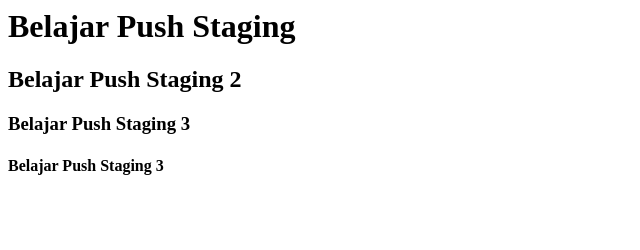
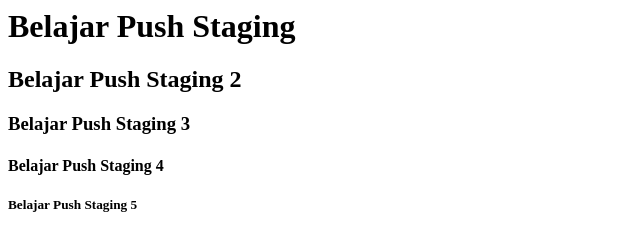
Before and after one commit to Qurrotoul/belajar-niomic, a plain HTML site: page header.html in a window 1280 px wide. Shown: the whole page, without its empty margins (0-640 px from the left). Drawn offline with Linux system fonts and the light colour scheme.

Commit message:
Add Element H5

```diff
--- a/header.html
+++ b/header.html
@@ -8,7 +8,8 @@
     <h1>Belajar Push Staging</h1>
     <h2>Belajar Push Staging 2</h2>
     <h3>Belajar Push Staging 3</h3>
-    <h4>Belajar Push Staging 3</h4>
+    <h4>Belajar Push Staging 4</h4>
+    <h5>Belajar Push Staging 5</h5>
 </body>
 
 </html>
```
